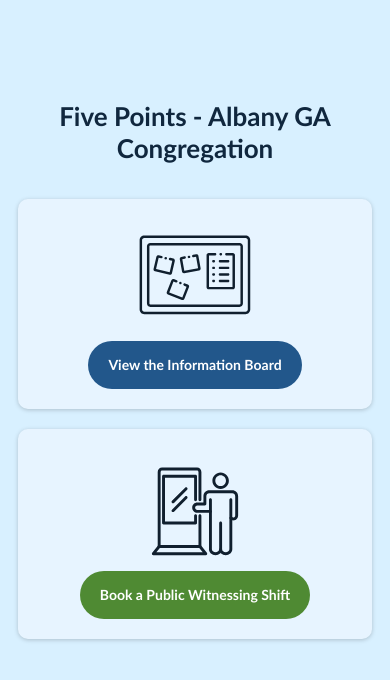
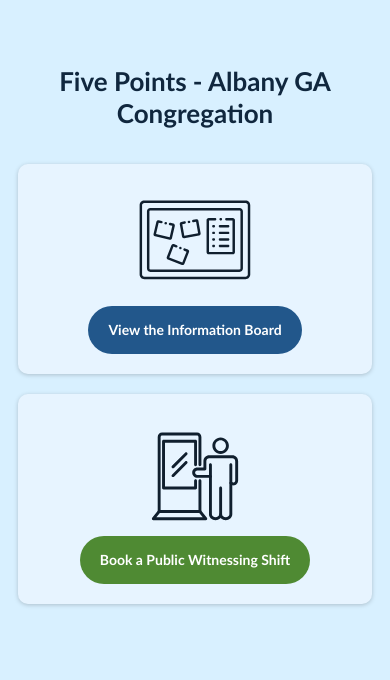
Before and after one commit to gitmichaelcraig/fp-web, a plain HTML site: page public/index.html in a window 390 px wide. Drawn offline with Linux system fonts and the light colour scheme.

Commit message:
change mobile padding
mobile padding updates + workspace file for VS Code

```diff
--- a/public/style.scss
+++ b/public/style.scss
@@ -87,7 +87,7 @@ body {
             flex-direction: column;
             @include break-tablet() {
                 width: 99%;
-                padding-top: 75px;
+                padding-top: 40px;
             }
 
             h1 {
```
Also changed, not shown: public/style.css, 2 other files.
